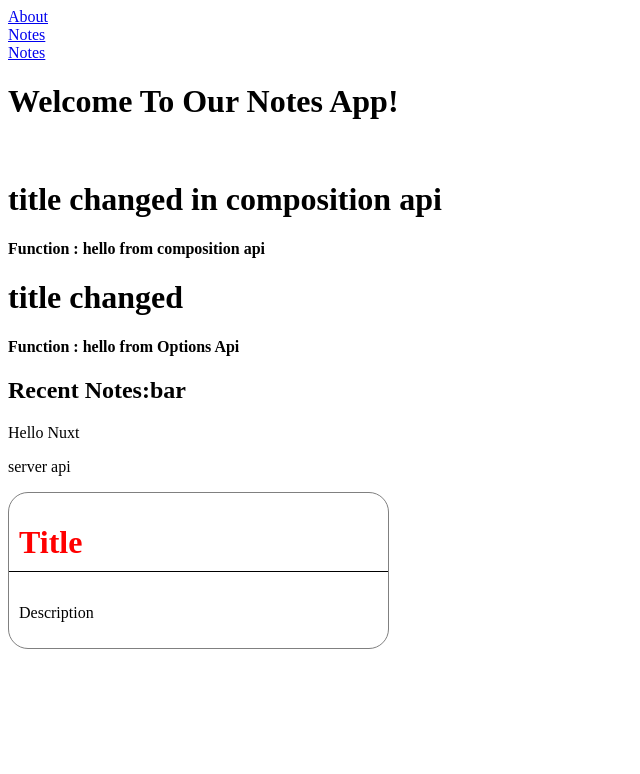
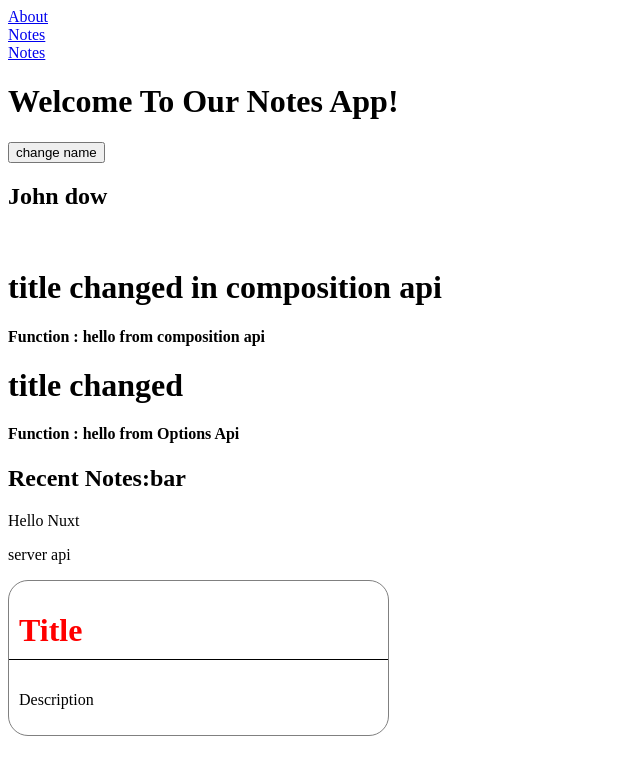
Before and after one commit to msd-pan/nuxt-test, a Nuxt app: page / in a window 1280 px wide. Shown: the top 774 px of the page, without its empty margins (0-640 px from the left). Built offline with nearby package versions, Linux system fonts and the light colour scheme; no server answers.

Commit message:
Methods and computed properties

```diff
--- a/components/Banner.vue
+++ b/components/Banner.vue
@@ -1,9 +1,20 @@
 <template>
   <h1 v-debug>Welcome To Our Notes App!</h1>
-  <!-- <img :src="imgSrc" alt="" /> -->
+  <button @click="fullName = 'Carlos cold'">change name</button>
+  <h2>{{ fullName }}</h2>
 </template>
 <script setup>
-// const imgSrc = ref(
-//   "https://cdn.pixabay.com/photo/2021/12/04/20/59/animal-6845972_640.jpg"
-// );
+const firstName = ref("John");
+const lastName = ref("dow");
+
+const fullName = computed({
+  get: () => {
+    return `${firstName.value} ${lastName.value}`;
+  },
+  set: (name) => {
+    const names = name.split(" ");
+    firstName.value = names[0];
+    lastName.value = names[names.length - 1];
+  },
+});
 </script>
```
